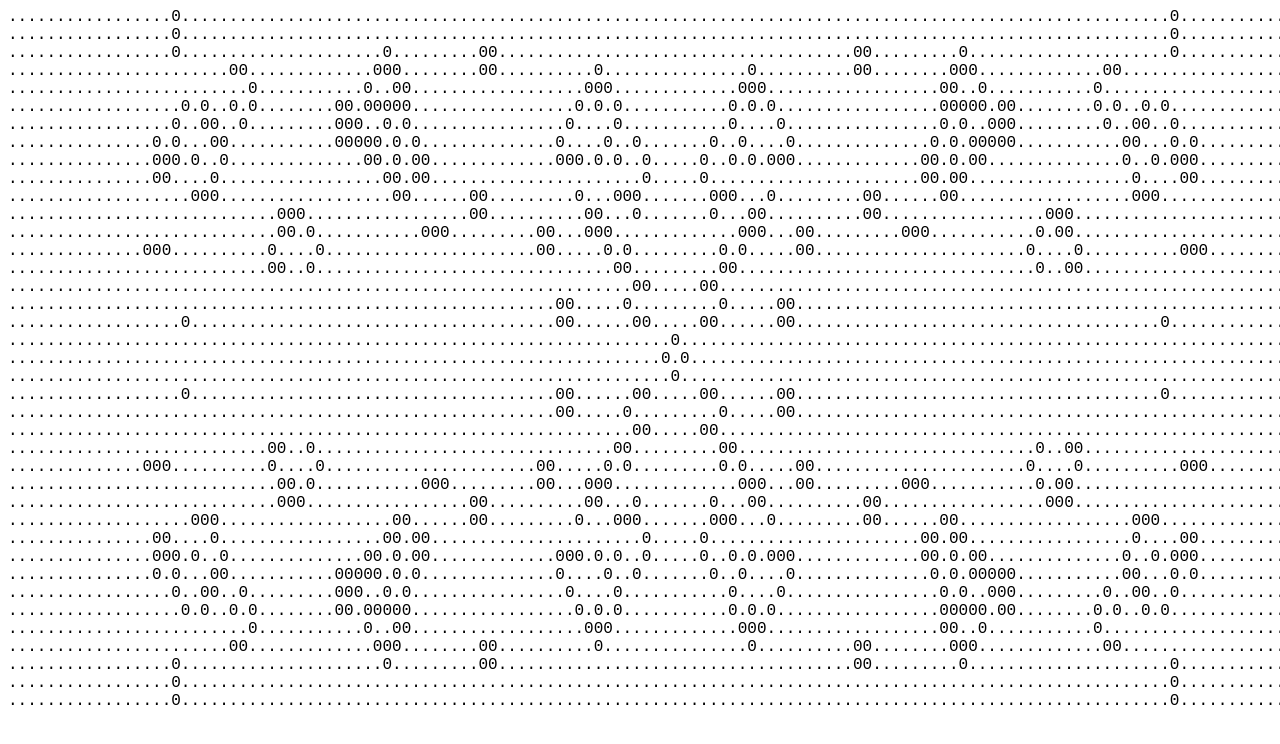
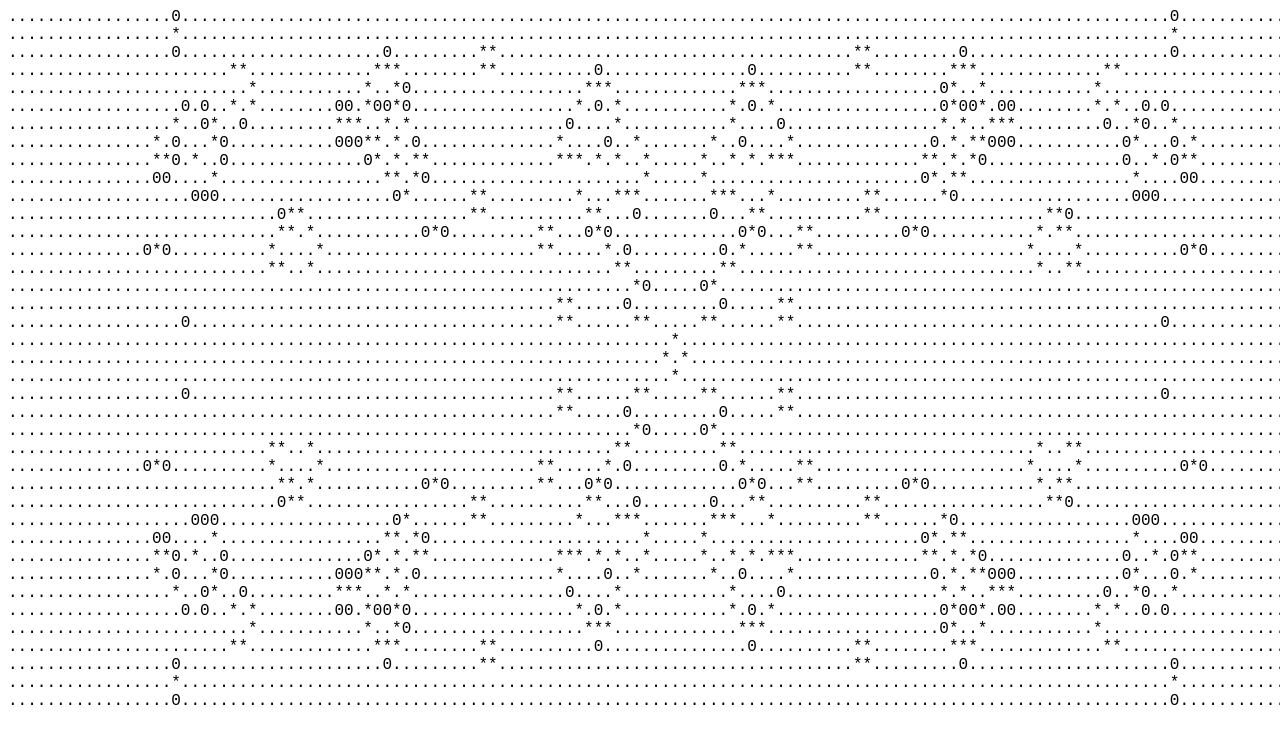
Before and after one commit to elbriga/life, a plain HTML site: page index.html in a window 1280 px wide. Shown: the top 744 px of the page. Drawn offline with Linux system fonts and the light colour scheme.

Commit message:
Update index.html

```diff
--- a/index.html
+++ b/index.html
@@ -49,6 +49,7 @@
 					alive = cells[x][y];
 					if(alive) {
 						if(neighbours < 2 || neighbours > 3) alive = 0; // 0 ou 1 = Solitude, 2 ou 3 = Ideal, 4+ = Craude
+						else                                 alive = 1;
 					} else {
 						if(neighbours == 3) alive = 2; // 3 = birth
 					}
```
